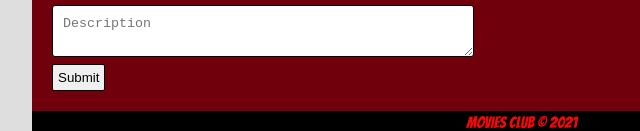
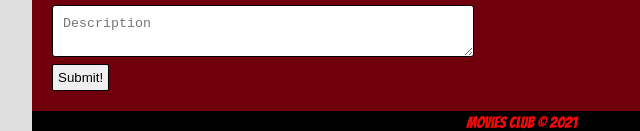
Before and after one commit to Anesh101196/Multimedia, a plain HTML site: page index.html in a window 1280 px wide. Shown: the part 3982-4113 px from the top of the page, 118-758 px from the left. Drawn offline with Linux system fonts and the light colour scheme.

Commit message:
button chang

```diff
--- a/index.html
+++ b/index.html
@@ -188,7 +188,8 @@
 						<br/>
 						<textarea placeholder="Description"></textarea>
 						<br/>
-						<button>Submit</button>
+						<button type="button" onclick="alert('Submitted')">Submit!</button>
+
 					</div>
 				</main>
 				<footer>
```
